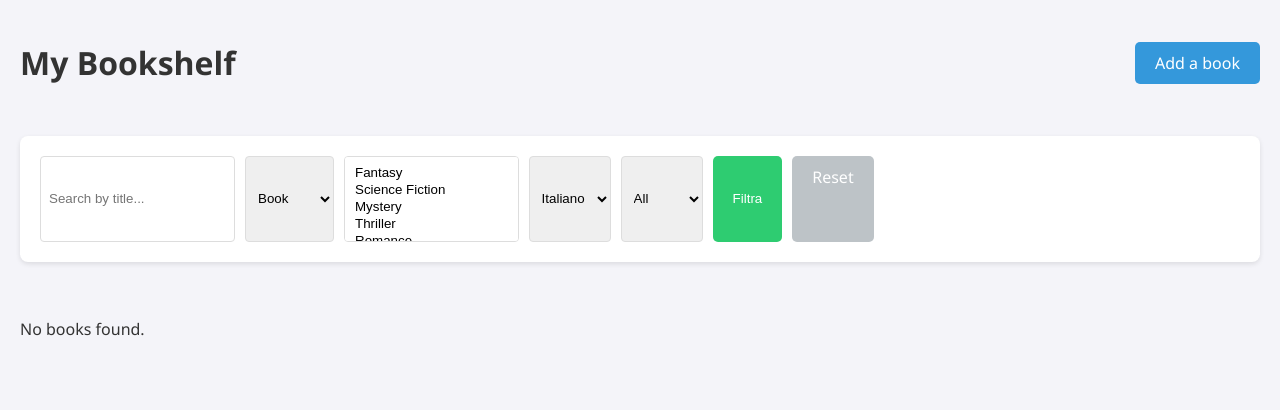
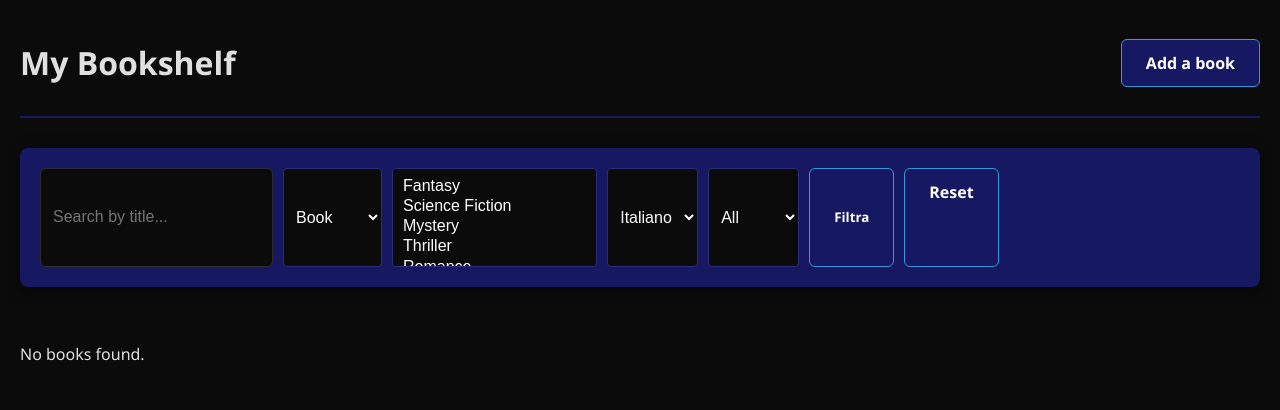
Before and after one commit to LorenzoDLaw/MyBookShelf, a PHP site: page / in a window 1280 px wide. Shown: the top 410 px of the page. Run offline with PHP 8.4, Linux system fonts and the light colour scheme; data that the repository does not hold is empty.

Commit message:
css adjustment, I chose the color pallet and do some debug

```diff
--- a/css/style.css
+++ b/css/style.css
@@ -1,10 +1,12 @@
+/* --- TEMA DARK: NERO E BLU --- */
+
 /* Reset di base e font */
 body {
-    font-family: 'Segoe UI', Tahoma, Geneva, Verdana, sans-serif;
-    background-color: #f4f4f9;
+    font-family: 'Segoe UI', Roboto, Helvetica, Arial, sans-serif;
+    background-color: #0b0b0b; /* Nero quasi assoluto */
     margin: 0;
     padding: 20px;
-    color: #333;
+    color: #e0e0e0; /* Testo chiaro per contrasto */
 }
 
 header {
@@ -12,6 +14,8 @@ header {
     justify-content: space-between;
     align-items: center;
     margin-bottom: 30px;
+    border-bottom: 2px solid #161961;
+    padding-bottom: 10px;
 }
 
 /* Stile per il Form dei Filtri */
@@ -19,57 +23,65 @@ section form {
     display: flex;
     flex-wrap: wrap;
     gap: 10px;
-    background: white;
+    background : #161961; /* Blu Notte */
     padding: 20px;
     border-radius: 8px;
-    box-shadow: 0 2px 5px rgba(0,0,0,0.1);
+    box-shadow: 0 4px 15px rgba(0,0,0,0.5);
     margin-bottom: 30px;
 }
 
 section form input, section form select {
     padding: 8px;
-    border: 1px solid #ddd;
+    border: 1px solid #2a2d7a;
     border-radius: 4px;
+    background-color: #0b0b0b;
+    color: white;
 }
 
-/* --- LA GRIGLIA (Il cuore della tua domanda) --- */
+/* --- LA GRIGLIA --- */
 .book_grid {
     display: grid;
-    /* Crea colonne automatiche: minimo 200px, massimo occupa lo spazio libero */
     grid-template-columns: repeat(auto-fill, minmax(220px, 1fr));
     gap: 25px;
     padding: 10px 0;
 }
 
-/* La scheda del libro (il tag <a>) */
+/* La scheda del libro */
 .book_card {
-    background: white;
-    text-decoration: none; /* Rimuove sottolineatura link */
+    background: #1c1c1c; /* Grigio molto scuro */
+    text-decoration: none;
     color: inherit;
     border-radius: 12px;
-    overflow: hidden; /* Taglia l'immagine se esce dai bordi arrotondati */
+    overflow: hidden;
     display: flex;
     flex-direction: column;
-    transition: transform 0.3s ease, box-shadow 0.3s ease;
-    border: 1px solid #eee;
-    box-shadow: 0 4px 6px rgba(0,0,0,0.05);
+    transition: transform 0.3s ease, border-color 0.3s ease;
+    border: 1px solid #2c2c2c;
+    box-shadow: 0 8px 16px rgba(0,0,0,0.4);
 }
 
 .book_card:hover {
-    transform: translateY(-5px);
-    box-shadow: 0 10px 15px rgba(0,0,0,0.1);
+    transform: translateY(-8px);
+    border-color: #3498db; /* Bagliore blu al passaggio */
+    box-shadow: 0 12px 20px rgba(0,0,0,0.6);
 }
 
-/* Immagine di copertina */
+/* Book cover */
 .book_cover {
     width: 100%;
-    height: 320px; /* Altezza fissa per uniformità */
-    object-fit: cover; /* Ritaglia l'immagine senza deformarla */
+    height: 320px;
+    object-fit: cover;
     display: block;
+    filter: brightness(0.9); /* Leggermente più scura per integrarsi */
+    transition: filter 0.3s ease;
 }
 
-/* Contenitore info testo */
-.book_info {
+.book_card:hover .book_cover {
+    filter: brightness(1.1); /* Si illumina all'hover */
+}
+
+/* Info about the book */
+.books_info {
     padding: 15px;
     display: flex;
     flex-direction: column;
@@ -79,8 +91,7 @@ section form input, section form select {
 .book_title {
     font-weight: bold;
     font-size: 1.1rem;
-    color: #2c3e50;
-    /* Tronca il titolo se troppo lungo */
+    color: #ffffff; /* Bianco puro per il titolo */
     display: -webkit-box;
     -webkit-line-clamp: 2;
     -webkit-box-orient: vertical;
@@ -89,35 +100,202 @@ section form input, section form select {
 
 .book_author {
     font-size: 0.9rem;
-    color: #7f8c8d;
+    color: #9da7b1; /* Grigio bluastro */
 }
 
+/* Stato di lettura (Badge) */
 .book_read {
     margin-top: 10px;
-    font-size: 0.8rem;
+    font-size: 0.75rem;
     font-weight: bold;
     text-transform: uppercase;
     display: inline-block;
-    padding: 4px 8px;
-    border-radius: 4px;
+    padding: 5px 10px;
+    border-radius: 20px;
     align-self: flex-start;
+    background: #2a2d7a; /* Blu scuro */
+    color: #3498db; /* Testo blu chiaro */
 }
 
-/* Colori dinamici per lo stato di lettura */
-.book_read:contains('Read') { /* Nota: contains non è standard CSS, meglio gestire con classi PHP */
-    background: #e8f5e9;
-    color: #2e7d32;
+/* Bottoni */
+.button_add:hover {
+    background-color: #2980b9;
 }
 
-/* Bottoni generici */
-.button_add, .btn {
-    padding: 10px 20px;
-    border-radius: 5px;
-    text-decoration: none;
+.btn-custom {
+    display: inline-block;
+    padding: 12px 24px;
+    background-color: #161961; /* Blu Notte */
+    color: #ffffff;            /* Testo Bianco */
+    text-decoration: none;     /* Rimuove la sottolineatura */
+    border-radius: 6px;        /* Angoli smussati */
+    font-weight: bold;
+    font-family: 'Segoe UI', sans-serif;
+    border: 1px solid #3498db; /* Bordo blu elettrico */
+    transition: all 0.2s ease; /* Transizione fluida per gli effetti */
     cursor: pointer;
-    border: none;
+    text-align: center;
+    user-select: none;         /* Impedisce la selezione del testo */
 }
 
-.button_add { background-color: #3498db; color: white; }
-.btn-secondary { background-color: #2ecc71; color: white; }
-.btn-ghost { background-color: #bdc3c7; color: white; }
+.btn-custom:hover {
+    background-color: #3498db; /* Il blu diventa più chiaro */
+    color: #ffffff;
+    box-shadow: 0 4px 12px rgba(52, 152, 219, 0.4); /* Bagliore blu */
+    transform: translateY(-2px); /* Si alza leggermente */
+}
+
+/* Effetto Active (quando premi fisicamente il tasto) */
+.btn-custom:active {
+    transform: translateY(1px);  /* Si abbassa dando l'idea di pressione */
+    box-shadow: 0 2px 4px rgba(0, 0, 0, 0.2); /* Diminuisce l'ombra */
+    background-color: #2980b9;   /* Diventa un po' più scuro */
+}
+
+
+
+/* css for the single book page*/
+
+/* --- BOOK DETAILS PAGE --- */
+
+.book_details {
+    display: grid;
+    grid-template-columns: 350px 1fr; /* Image on left, info on right */
+    gap: 20px;
+    max-width: 1000px;
+    margin: 20px auto;
+    background: #1c1c1c;
+    padding: 15px;
+    border-radius: 15px;
+    box-shadow: 0 10px 30px rgba(0,0,0,0.5);
+}
+
+#book_cover {
+    width: 100%;
+    height: auto;
+    border-radius: 8px;
+    box-shadow: 0 5px 15px rgba(0,0,0,0.3);
+}
+
+.book_information h2 {
+    font-size: 2.5rem;
+    margin-top: 0;
+    color: #3498db;
+}
+
+.inner_book_information p {
+    font-size: 1.1rem;
+    margin: 10px 0;
+    border-bottom: 1px solid #2c2c2c;
+    padding-bottom: 5px;
+}
+
+.description {
+    grid-column: 1 / -1; /* Makes description span full width below image/info */
+    margin-top: 20px;
+    line-height: 1.6;
+    color: #ccc;
+    background: #0b0b0b;
+    padding: 20px;
+    border-radius: 8px;
+}
+
+/* Container for buttons to keep them on the same line */
+.actions_container {
+    grid-column: 1 / -1;
+    display: flex;
+    gap: 15px;
+    margin-top: 20px;
+}
+
+.btn-back {
+    display: inline-block;
+    margin-bottom: 20px;
+    color: #3498db;
+    text-decoration: none;
+}
+
+.btn-back:hover {
+    text-decoration: underline;
+}
+
+
+
+/* --- FORM STYLES (ADD/MODIFY PAGE) --- */
+
+/* Center the form on the page */
+.form-addModify{
+    max-width: 800px;
+    margin: 20px auto;
+    background: #1c1c1c; /* Match book card background */
+    padding: 30px;
+    border-radius: 15px;
+    box-shadow: 0 10px 30px rgba(0,0,0,0.5);
+    display: flex;
+    flex-direction: column;
+    gap: 20px;
+}
+
+/* Individual form rows */
+form div {
+    display: flex;
+    flex-direction: column;
+    gap: 4px;
+}
+
+/* Labels and Inputs */
+form label {
+    font-weight: bold;
+    color: #3498db; /* Electric Blue labels */
+    font-size: 0.9rem;
+    text-transform: uppercase;
+}
+
+form input[type="text"],
+form select,
+form textarea {
+    padding: 12px;
+    background: #0b0b0b;
+    border: 1px solid #2c2c2c;
+    border-radius: 6px;
+    color: white;
+    font-size: 1rem;
+    transition: border-color 0.3s ease;
+}
+
+form input:focus, form select:focus, form textarea:focus {
+    border-color: #3498db;
+    outline: none;
+}
+
+/* Specific styling for the image section */
+.image-upload-section {
+    flex-direction: row !important;
+    align-items: center;
+    gap: 10px;
+    background: #0b0b0b;
+    padding: 15px;
+    border-radius: 8px;
+}
+
+.image-preview-small {
+    width: 80px;
+    height: 120px;
+
+    border-radius: 4px;
+    border: 1px solid #3498db;
+}
+
+/* Horizontal alignment for the bottom buttons */
+.form-actions {
+    flex-direction: row !important;
+    justify-content: flex-end;
+    gap: 15px;
+    margin-top: 10px;
+}
+
+/* Textarea height */
+textarea {
+    resize: vertical;
+    min-height: 150px;
+}
--- a/index.php
+++ b/index.php
@@ -57,7 +57,7 @@ function getEnumVal($table, $column): array
 <body>
     <header>
         <h1>My Bookshelf</h1>
-        <a href="add_modify.php" class="button_add">Add a book</a>
+        <a href="add_modify.php" class="btn-custom">Add a book</a>
     </header>
 
    <section method="POST" action = "index.php">
@@ -97,8 +97,8 @@ function getEnumVal($table, $column): array
                 <option value="1" <?= $filters["isread"] === "1" ? "selected" : "" ?>>Read</option>
                 <option value="0" <?= $filters["isread"] === "0" ? "selected" : "" ?>>Unread</option>
             </select>
-            <button type="submit" class="btn btn-secondary">Filtra</button>
-            <a href="index.php" class="btn btn-ghost">Reset</a>
+            <button type="submit" class="btn-custom">Filtra</button>
+            <a href="index.php" class="btn-custom">Reset</a>
         </form>
    </section>
 
@@ -123,7 +123,7 @@ function getEnumVal($table, $column): array
             >
         <?php endif; ?>
         <!-- Info about the book -->
-        <div class="book_info">
+        <div class="books_info">
             <span class = "book_title"><?= h($book['title']) ?></span> <br>
             <span class = "book_author"><?= h($book['author']) ?></span> <br>
             <span class= "book_read"><?= h($book['isread'] ? 'Read' : 'Unread') ?></span>
```
Also changed, not shown: add_modify.php (+17 -17 lines), book.php (+13 -6 lines), book_cover/cover_69d52a340aa779.55231909.png (deleted), book_cover/cover_69e4fa4d654e71.05969541.jpg (renamed from book_cover/cover_69d533d8513878.08051055.jpg), book_cover/cover_69e67edd911ee4.79247160.jpg (added), book_cover/cover_69e68badc3f3a7.87648369.png (added), db.php (line endings or trailing spaces).
